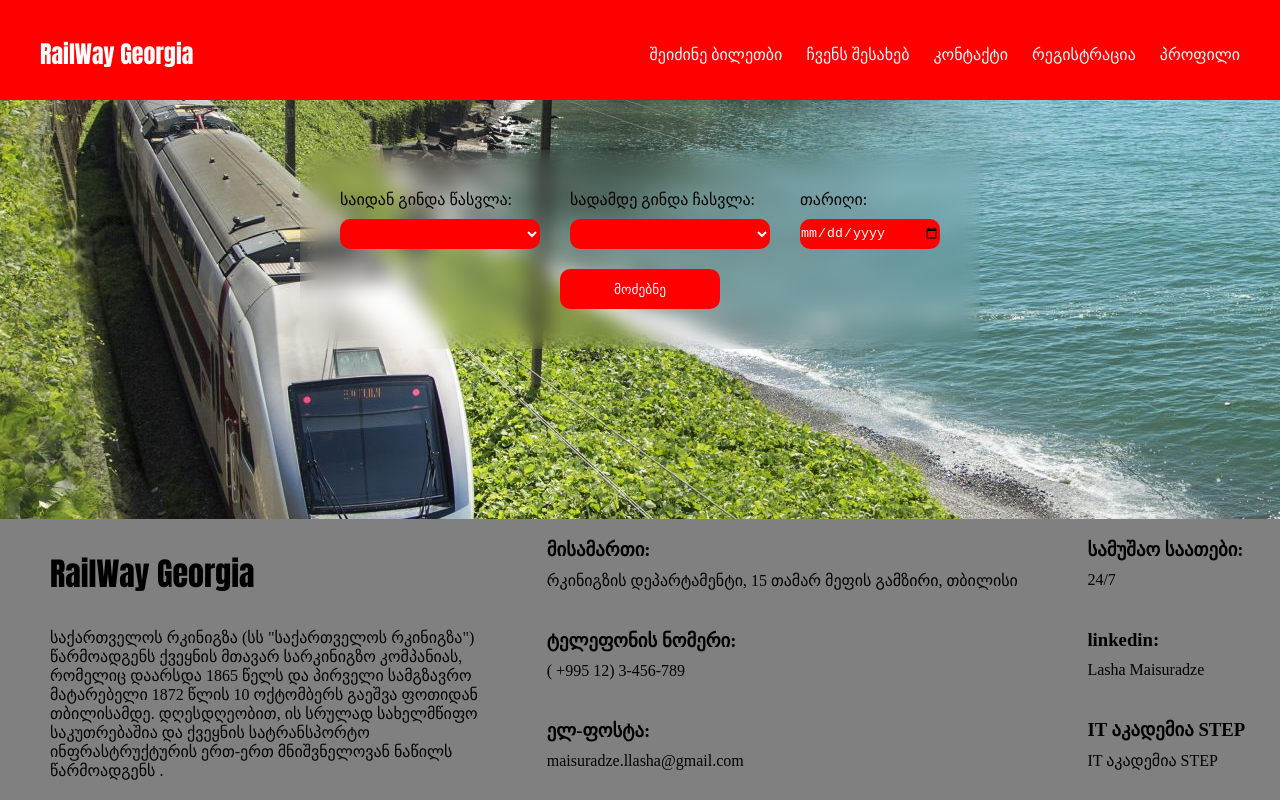
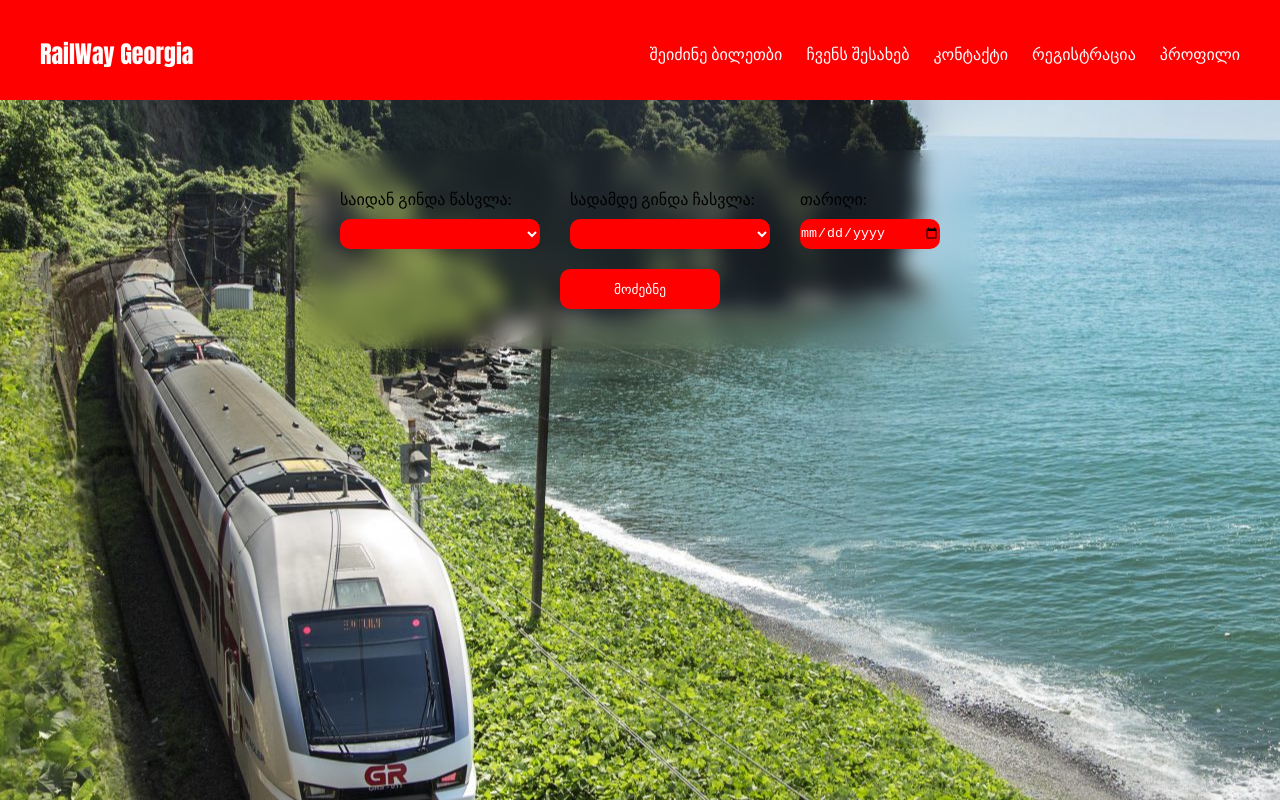
Before and after one commit to lashamm/projectAngular, an Angular app in the folder AngularProject/: page /home in a window 1280 px wide. Shown: the top 800 px of the page. Built offline with nearby package versions, Linux system fonts and the light colour scheme.

Commit message:
good luck (hope)

```diff
--- a/AngularProject/src/app/home/home.component.scss
+++ b/AngularProject/src/app/home/home.component.scss
@@ -3,7 +3,7 @@ main{
     flex-direction: column;
     justify-content: top;
     align-items: center;
-    height: 80vh;
+    height: 110vh !important;
     padding-top:50px;
     background-image: url(../../../public/imgs/ბათუმი-scaled.jpg);
     background-position: center;
```
